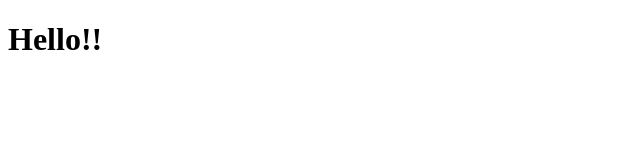
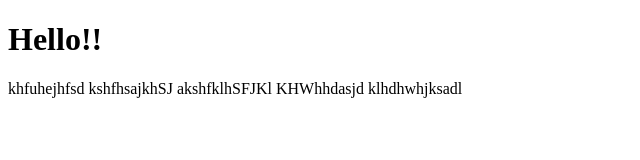
Before and after one commit to ElzabeEls/textHoverExample, a plain HTML site: page index.html in a window 1280 px wide. Shown: the whole page, without its empty margins (0-640 px from the left). Drawn offline with Linux system fonts and the light colour scheme.

Commit message:
adding text

```diff
--- a/index.html
+++ b/index.html
@@ -7,5 +7,6 @@
   </head>
   <body>
     <h1>Hello!!</h1>
+    <p>khfuhejhfsd kshfhsajkhSJ akshfklhSFJKl KHWhhdasjd klhdhwhjksadl</p>
   </body>
 </html>
```
